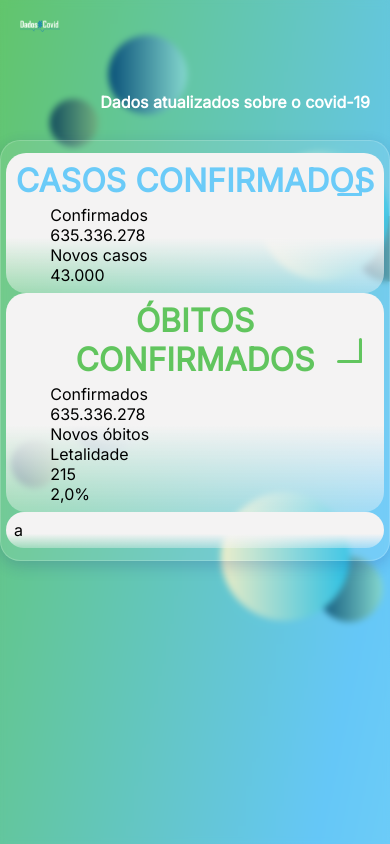
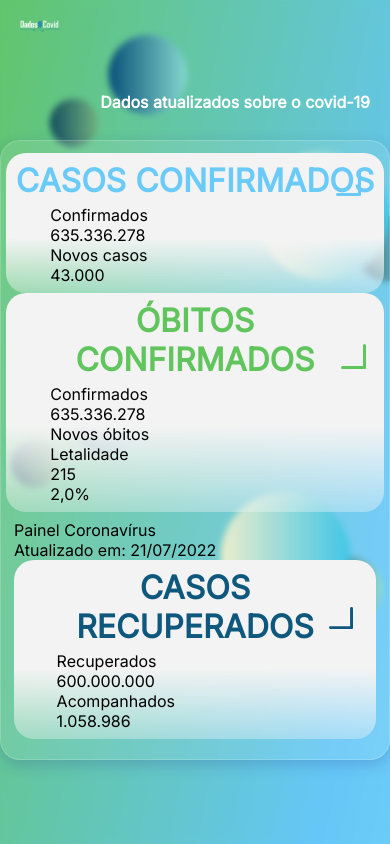
Before and after one commit to Klivinsthon/monitoramento-covid, a React (Create React App) app: page / in a window 390 px wide. Built offline with nearby package versions, Linux system fonts and the light colour scheme.

Commit message:
Adicionado bloco de recuperados e responsividade

```diff
--- a/src/components/interface/css/interface.css
+++ b/src/components/interface/css/interface.css
@@ -6,17 +6,29 @@
 /* TEXTOS */
 @media (max-width: 639px) {
   .titulo {
-    background-position: 96% 70%;
+    background-position: 95.5% 70%;
+  }
+
+  .titulo-obitos {
+    background-position: 97% 82%;
   }
 }
 @media (min-width: 640px) {
   .titulo {
-    background-position: 87.9% 79%;
+    background-position: 87.5% 79%;
+  }
+
+  .titulo-obitos {
+    background-position: 88% 80%;
   }
 }
 @media (min-width: 768px) {
   .titulo {
     background-position: 87.5% 89%;
+  }
+
+  .titulo-obitos {
+    background-position: 88% 89%;
   }
 }
 /* CONFIG GERAL */
@@ -87,16 +99,33 @@ header {
   margin: 0 auto;
 }
 
-/* CONFIG BLOCO CASOS CONFIRMADOS */
+/* CONFIG BLOCO CASOS */
 .titulo-confirmados {
   color: #6BCBF8;
   background-image: url("../../images/ret-azul.svg");
 }
 
-/* CONFIG BLOCO CASOS CONFIRMADOS */
+/* CONFIG BLOCO ÓBITOS */
 .titulo-obitos {
   color: #61C55E;
   background-image: url("../../images/ret-verde.svg");
 }
 
+/* CONFIG BLOCO RECUPERADOS */
+.sem-bg {
+  background: none;
+}
+
+.info-recuperados {
+  padding: 8px;
+  border-radius: 20px;
+  background: linear-gradient(180deg, #f4f3f3 60.36%, rgba(255, 255, 255, 0.18) 110%);
+  border: none;
+}
+
+.titulo-recuperados {
+  color: #0E577D;
+  background-image: url("../../images/ret-azul-escuro.svg");
+}
+
 /*# sourceMappingURL=interface.css.map */
--- a/src/components/interface/interface.js
+++ b/src/components/interface/interface.js
@@ -15,7 +15,7 @@ function Interface() {
             <div className="container mx-auto">
                 <div className="painel-geral
                                 mx-auto
-                                w-11/12 sm:w-7/12 lg:w-10/12
+                                w-11/12 sm:w-7/12 md:w-11/12 lg:w-10/12
                                 flex flex-wrap justify-evenly gap-y-3 gap-x-3">
 
                     <div className="bloco-infos
@@ -52,9 +52,30 @@ function Interface() {
                         </div>
                     </div>
 
-                    <div className="bloco-infos
+                    <div className="bloco-infos sem-bg
                                     shrink-0
-                                    w-60 sm:w-72 md:w-80">a</div>
+                                    w-60 sm:w-72 md:w-80
+                                    p-0">
+                        <div className="hidden xl:block text-3xl font-bold text-white text-right">Painel Coronavírus</div>
+                        <div className="hidden xl:block lg:pl-16 text-xs">Atualizado em: 21/07/2022</div>
+                        <div className="info-recuperados border w-12/12">
+                            <h1 className="titulo titulo-recuperados
+                                       text-lg md:text-xl">CASOS RECUPERADOS</h1>
+                            <div className="infos-detalhadas
+                                            flex flex-row
+                                            sm:pl-4">
+                                <div>
+                                    <div className="text-xs sm:text-sm">Recuperados</div>
+                                    <div className="font-black pl-1"> 600.000.000</div>
+                                </div>
+                                <div className="ml-1 sm:ml-2">
+                                    <div className="text-xs sm:text-sm"><span>Acompanhados</span></div>
+                                    <div className="font-black pl-1"><span>1.058.986</span></div>
+                                </div>
+                            </div>
+                        </div>
+
+                    </div>
                 </div>
             </div>
         </Fragment>
--- a/src/components/interface/sass/interface.scss
+++ b/src/components/interface/sass/interface.scss
@@ -72,14 +72,31 @@ header {
     margin: 0 auto;
 }
 
-/* CONFIG BLOCO CASOS CONFIRMADOS */
+/* CONFIG BLOCO CASOS */
 .titulo-confirmados {
     color: $azul;
     background-image: url("../../images/ret-azul.svg");
 }
 
-/* CONFIG BLOCO CASOS CONFIRMADOS */
+/* CONFIG BLOCO ÓBITOS */
 .titulo-obitos {
     color: $verde;
     background-image: url("../../images/ret-verde.svg");
 }
+
+/* CONFIG BLOCO RECUPERADOS */
+.sem-bg {
+    background: none;
+}
+
+.info-recuperados {
+    padding: 8px;
+    border-radius: 20px;
+    background: linear-gradient(180deg, #f4f3f3 60.36%, rgba(255, 255, 255, 0.18) 110%);
+    border: none;
+}
+
+.titulo-recuperados {
+    color: $azul-escuro;
+    background-image: url("../../images/ret-azul-escuro.svg");
+}
```
Also changed, not shown: 1 other file (tests, documents, lock files or other folders).
